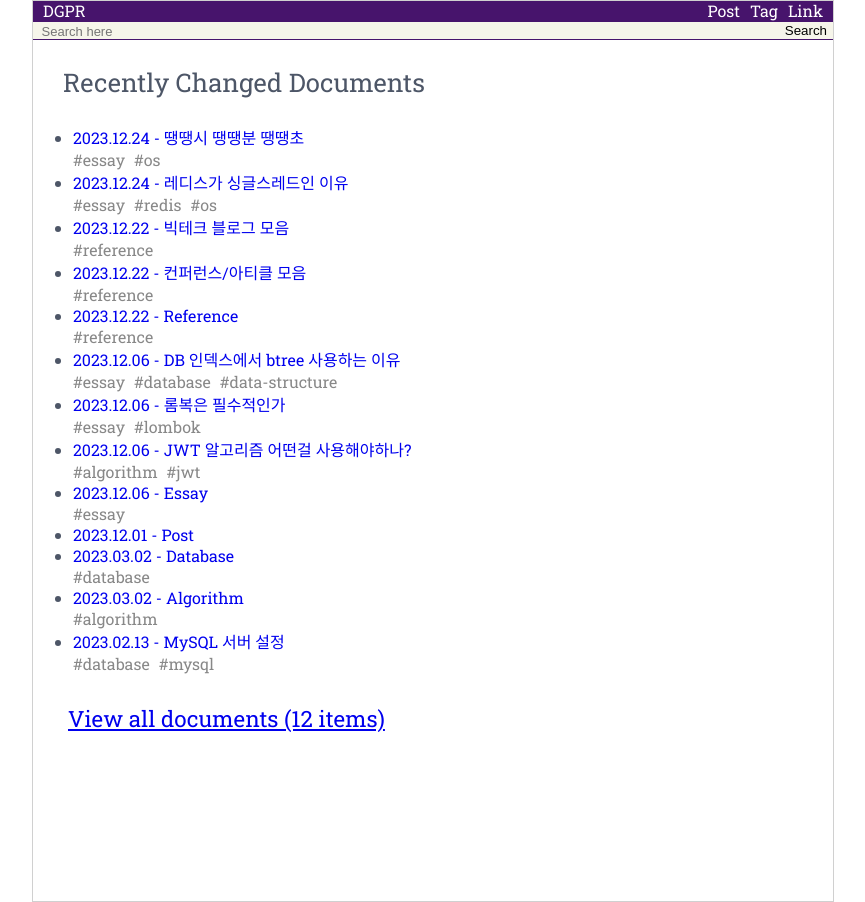
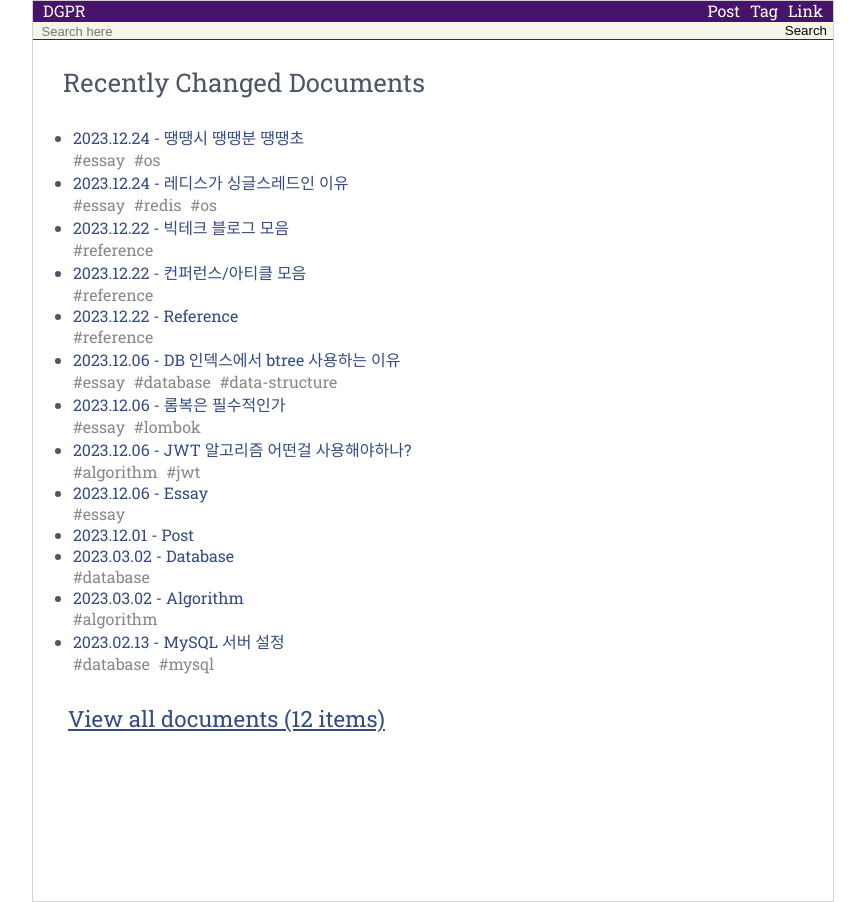
Before and after one commit to dgnppr/dgnppr.github.io, a Jekyll site: the page built from index.html, in a window 1280 px wide. Shown: the whole page, without its empty margins (207-1072 px from the left). Built offline with Jekyll 4.4.1, drawn with Linux system fonts in a browser that asks for light colours.

Commit message:
Change base.css

```diff
--- a/_sass/_base.scss
+++ b/_sass/_base.scss
@@ -31,6 +31,7 @@ p, li {
 }
 
 a:link {
+    color: #344B83;
 }
 a:visited {
     color: #344B83;
```
